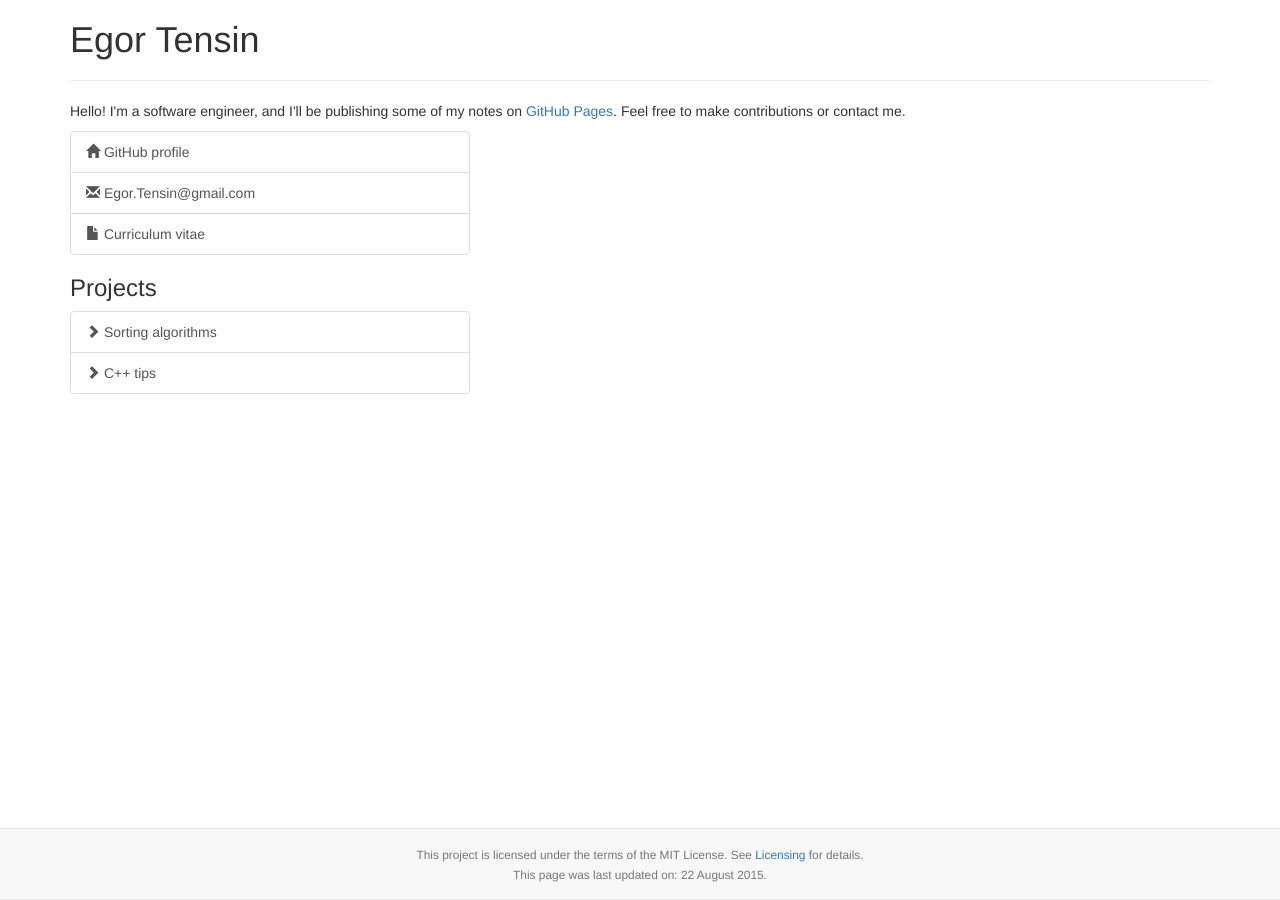
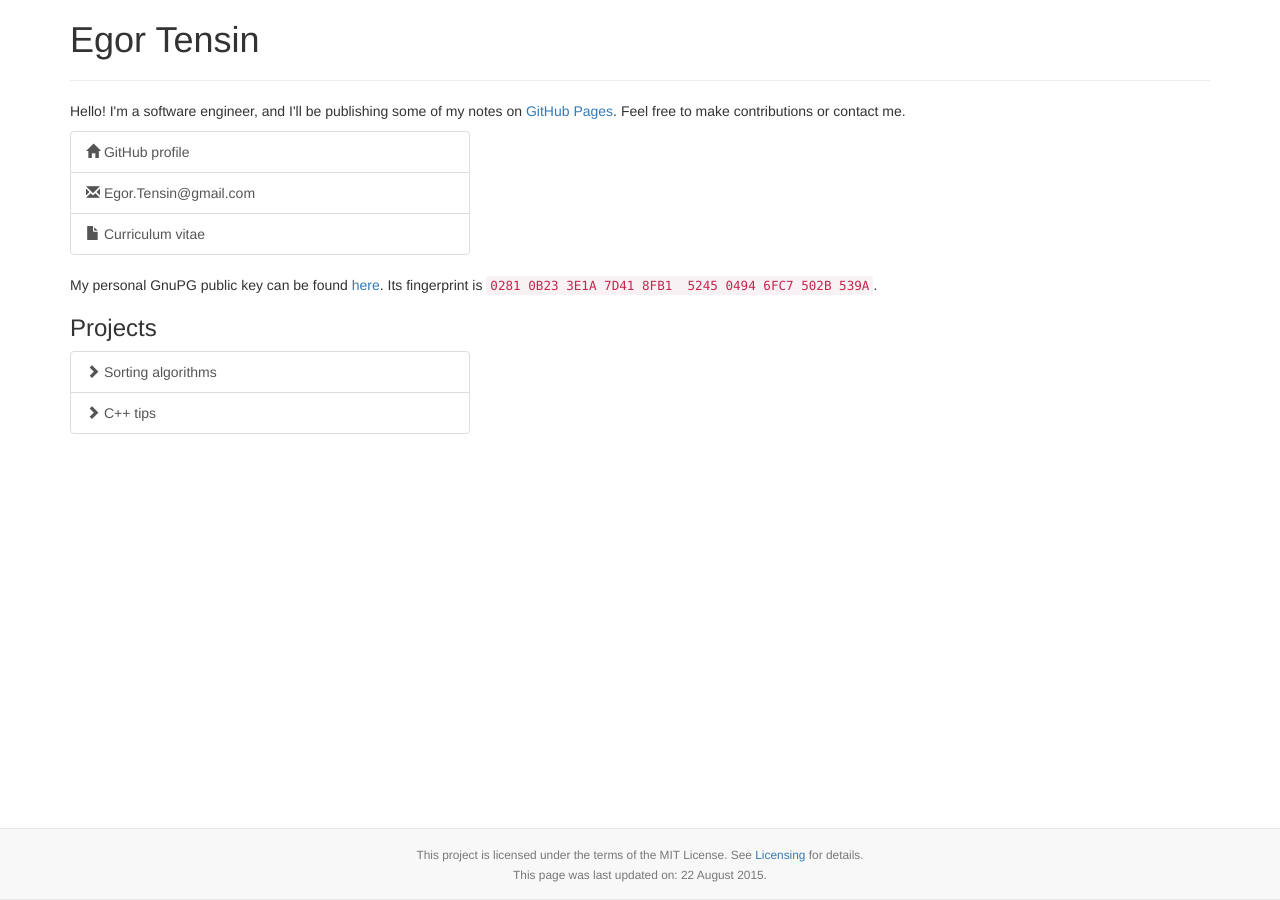
Before and after one commit to egor-tensin/egor-tensin.github.io, a Jekyll site: the page built from index.html, in a window 1280 px wide. Built offline with Jekyll 4.4.1, drawn with Linux system fonts in a browser that asks for light colours; nearby versions of some CDN libraries.

Commit message:
add my gpg key fingerprint

```diff
--- a/index.html
+++ b/index.html
@@ -12,6 +12,8 @@ layout: main
       <a class="list-group-item" href="mailto:Egor.Tensin@gmail.com"><span class="glyphicon glyphicon-envelope"></span>&nbsp;Egor.Tensin@gmail.com</a>
       <a class="list-group-item" href="https://github.com/egor-tensin/cv/raw/master/pdf/Egor_Tensin_CV_en.pdf"><span class="glyphicon glyphicon-file"></span>&nbsp;Curriculum vitae</a>
     </div>
+    <p>My personal GnuPG public key can be found <a href="https://dl.dropboxusercontent.com/u/8932482/gpg.txt">here</a>.
+Its fingerprint is <code style="white-space: pre-wrap;">0281 0B23 3E1A 7D41 8FB1  5245 0494 6FC7 502B 539A</code>.</p>
     <h3>Projects</h3>
     <div class="list-group reasonable-width">
       <a class="list-group-item" href="/sorting_algorithms/"><span class="glyphicon glyphicon-chevron-right"></span>&nbsp;Sorting algorithms</a>
```
